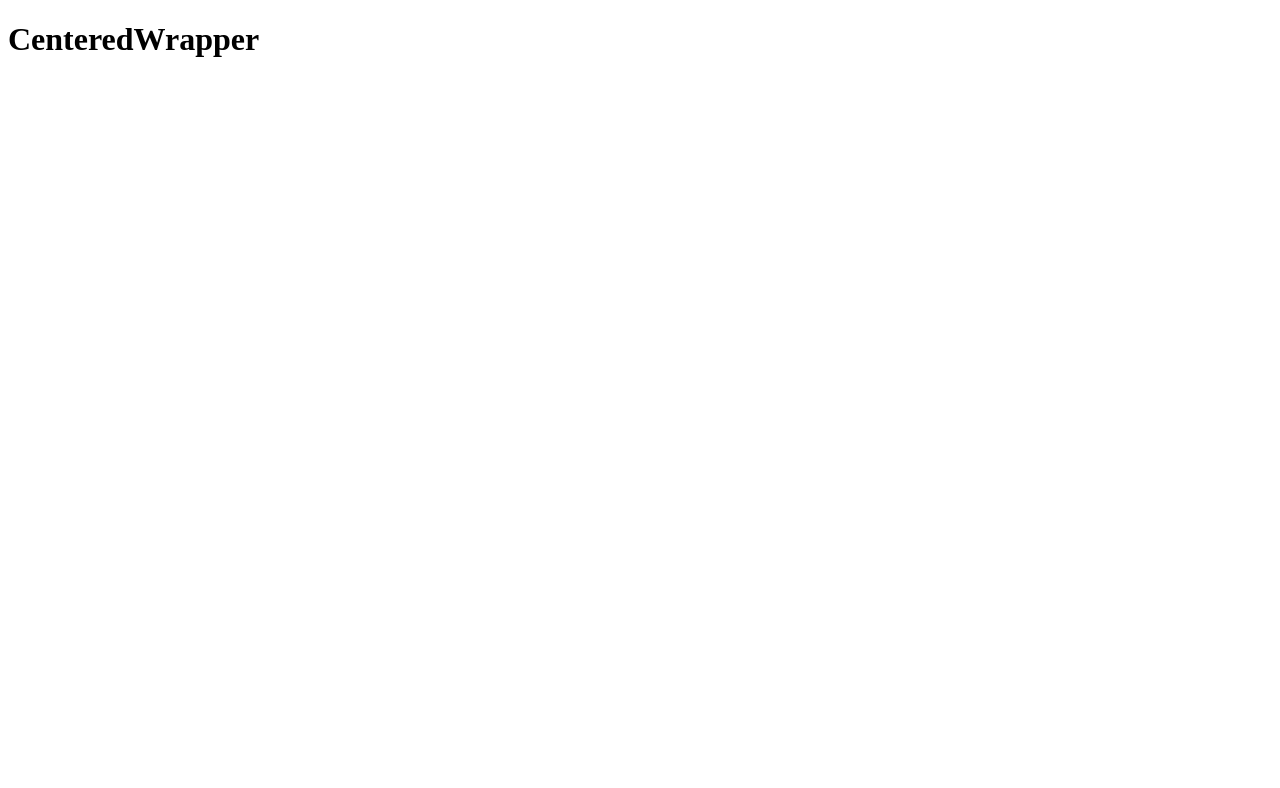
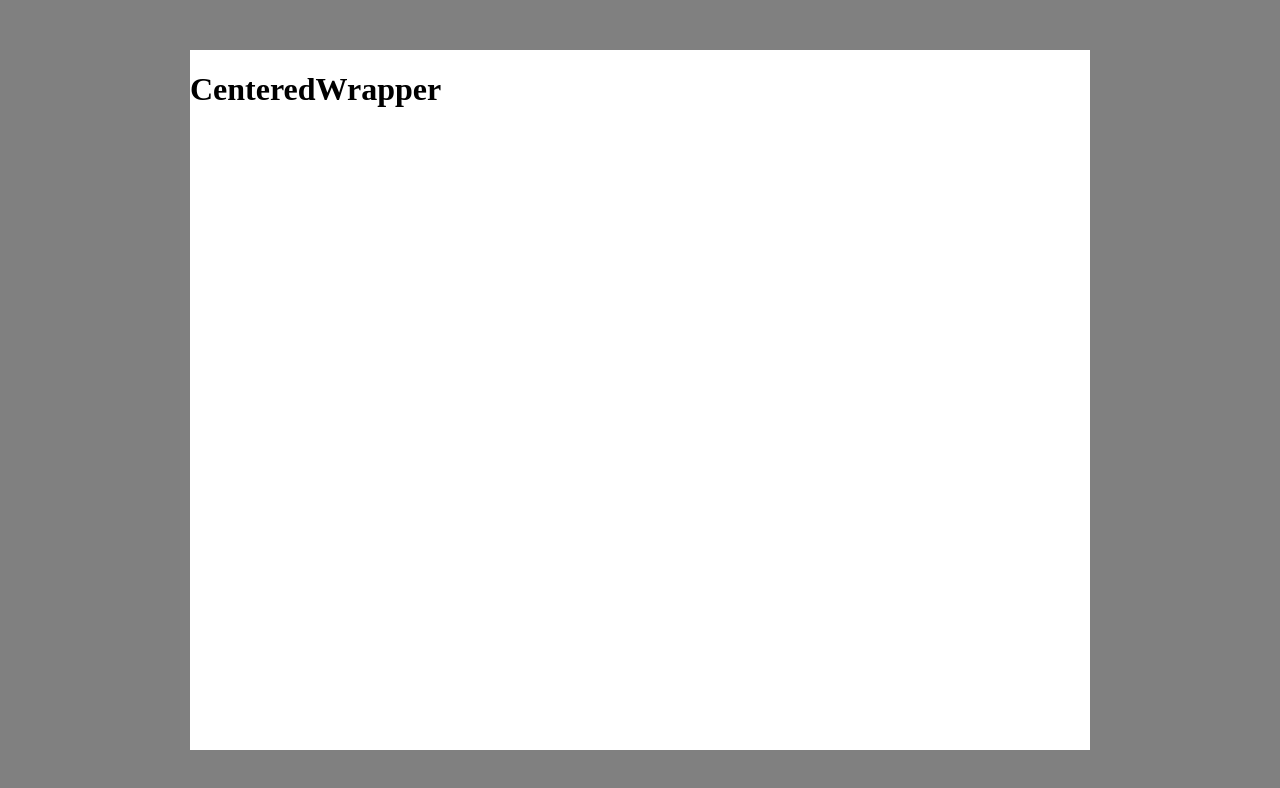
Before and after one commit to eduardo-pinheiro/calculator, a React (Create React App) app: page / in a window 1280 px wide. Shown: the top 788 px of the page. Built offline with nearby package versions, Linux system fonts and the light colour scheme.

Commit message:
style centered wrapper

```diff
--- a/src/components/CenteredWrapper/centered-wrapper.style.ts
+++ b/src/components/CenteredWrapper/centered-wrapper.style.ts
@@ -2,7 +2,22 @@ import { styled, css } from "styled-components";
 
 const CenteredWrapperWrapper = styled.div`${() => css`
   &.centered-wrapper-component{
+    position: fixed;
+    display: flex;
+    align-items: center;
+    justify-content: center;
+    background-color: gray;
+    width: 100vw;
+    height: 100vh;
+    top: 0;
+    left: 0;
 
+    .content {
+      background-color: white;
+      width: 100%;
+      max-width: 900px;
+      height: calc(100% - 100px);
+    }
   }
 `}`;
 
--- a/src/components/CenteredWrapper/centered-wrapper.view.tsx
+++ b/src/components/CenteredWrapper/centered-wrapper.view.tsx
@@ -5,7 +5,9 @@ interface IProps {}
 
 const CenteredWrapperViewNoMemo: React.FC<IProps> = () => (
   <CenteredWrapperWrapper className='centered-wrapper-component'>
-    <h1>CenteredWrapper</h1>
+    <div className='content'>
+      <h1>CenteredWrapper</h1>
+    </div>
   </CenteredWrapperWrapper>
 );
 
```
